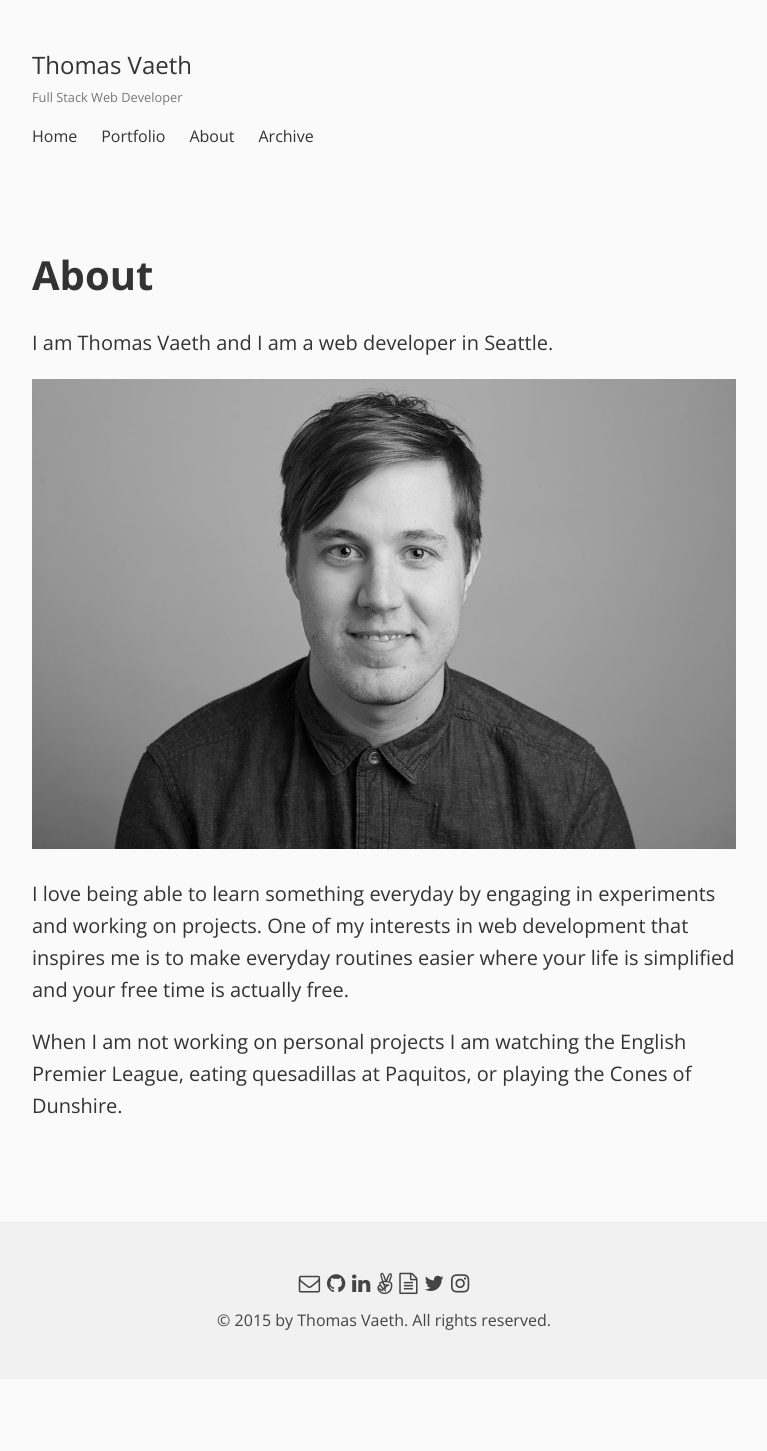
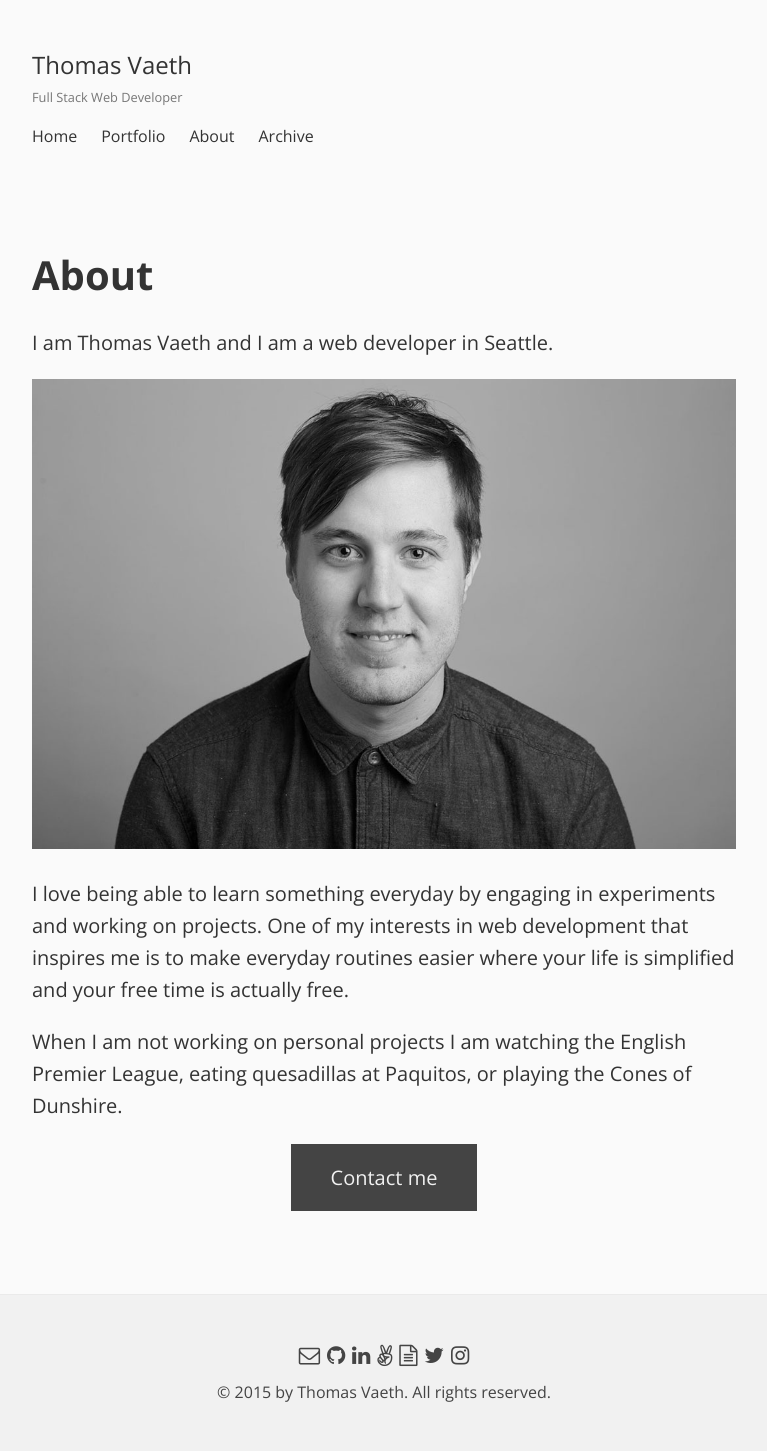
Before and after one commit to thomasvaeth/thomasvaeth.github.io, a Jekyll site: the page built from about.md, in a window 1280 px wide. Shown: the whole page, without its empty margins (256-1023 px from the left). Built offline with Jekyll 4.4.1, drawn with Linux system fonts in a browser that asks for light colours; nearby versions of some CDN libraries; before the commit the page ends 1379 px from its top, so only the background shows below that.

Commit message:
Edited about page.

```diff
--- a/_includes/footer.html
+++ b/_includes/footer.html
@@ -2,7 +2,7 @@
 
   <div class="wrapper">
     <p>
-    <a href="mailto:thomasvaeth@gmail.com?Subject=Hi%20Thomas"><i class="fa fa-envelope-o fa-lg" title="Email"></i></a>
+    <a href="mailto:thomas.vaeth@gmail.com"><i class="fa fa-envelope-o fa-lg" title="Email"></i></a>
     <a href="https://github.com/thomasvaeth" target="_blank"><i class="fa fa-github fa-lg" title="GitHub"></i></a>
     <a href="https://www.linkedin.com/in/thomasvaeth" target="_blank"><i class="fa fa-linkedin fa-lg" title="LinkedIn"></i></a>
     <a href="https://angel.co/thomas-vaeth" target="_blank"><i class="fa fa-angellist fa-lg" title="AngelList"></i></a>
--- a/about.md
+++ b/about.md
@@ -8,3 +8,6 @@ permalink: /about/
 <img src="/assets/images/me.jpeg">
 <p>I love being able to learn something everyday by engaging in experiments and working on projects. One of my interests in web development that inspires me is to make everyday routines easier where your life is simplified and your free time is actually free.</p>
 <p>When I am not working on personal projects I am watching the English Premier League, eating quesadillas at Paquitos, or playing the Cones of Dunshire.</p>
+<p class="contact">
+<a href="mailto:thomas.vaeth@gmail.com" class="contact-btn">Contact me</a>
+</p>
--- a/assets/css/main.css
+++ b/assets/css/main.css
@@ -187,7 +187,24 @@ code {
 }
 
 #disqus_thread {
-    margin-top: 40px;
+    margin-top: 2em;
+}
+
+/* About Page */
+.contact {
+    margin-top: 2em;
+    text-align: center;
+}
+
+.contact-btn {
+    color: #f1f1f1;
+    padding: 1em 2em;
+    background: #444;
+    text-decoration: none;
+}
+
+a.contact-btn:hover {
+    background: #222;
 }
 
 /* Archive Page */
```
